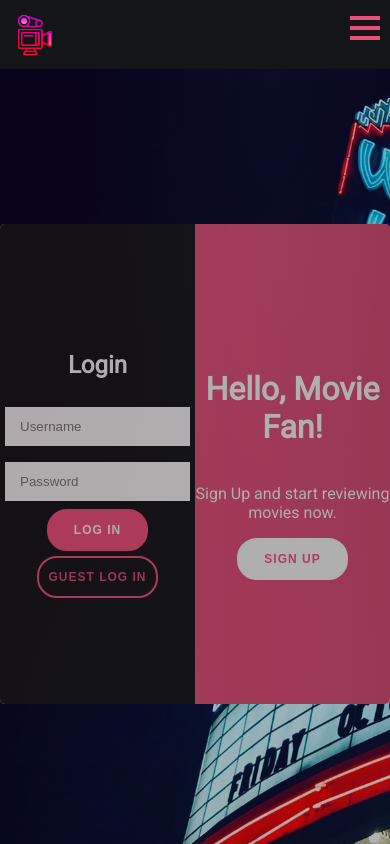
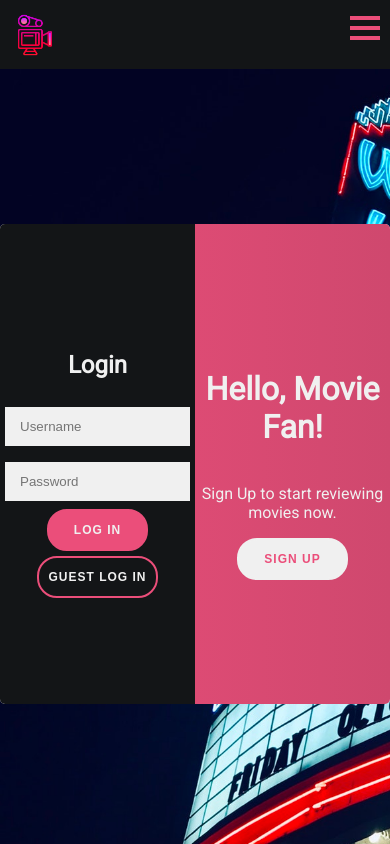
Before and after one commit to Kaleidics/reel-reviews, a React (Create React App) app: page /login in a window 390 px wide. Shown: the top 844 px of the page. Built offline with nearby package versions, Linux system fonts and the light colour scheme; no server answers.

Commit message:
fix CreatePost was removed?

```diff
--- a/src/components/Auth/Auth.css
+++ b/src/components/Auth/Auth.css
@@ -1,7 +1,7 @@
 .auth-container {
     box-sizing: border-box;
     background: url('../../assets/auth-pic.jpg') no-repeat;
-    background-size: 100%;
+    background-size: cover;
     background-attachment: fixed;
     width: 100%;
 	height: 110vh;
@@ -9,8 +9,8 @@
     justify-content: center;
     flex-direction: column;
 	align-items: center;
-    opacity: 0.7;
-    font-family: 'Roboto', sans-serif;
+    /* opacity: 0.7; */
+    font-family: 'Roboto';
 
 }
 
@@ -32,7 +32,7 @@
     border-radius: 20px;
 	border: 2px solid rgb(235, 78, 122);
 	background: none;
-	color: rgb(207, 72, 110);
+	color: #f0f0f0;
 	font-size: 12px;
     font-weight: bold;
     margin-top: 5px;
@@ -41,6 +41,10 @@
 	text-transform: uppercase;
     transition: transform 80ms ease-in;
     cursor: pointer;
+}
+
+.guest-toggle-btn:hover {
+	color: rgb(235, 78, 122);
 }
 
 .toggle-btn:hover {
@@ -174,7 +178,6 @@ button.movement:hover {
 	background-size: cover;
 	background-position: 0 0;
 	color: #f0f0f0;
-
 	left: -100%;
   	transform: translateX(0);
 	transition: transform 0.6s ease-in-out;
@@ -190,7 +193,6 @@ button.movement:hover {
 	justify-content: center;
     flex-direction: column;
     text-align: center;
-	/* padding: 0 40px; */
 	transform: translateX(0);
 	transition: transform 0.6s ease-in-out;
 }
@@ -217,9 +219,7 @@ button.movement:hover {
 }
 
 @media(max-width:720px) {
-	.auth-container {
-		background-size: cover;
-	}
+
 	.form-container form {
 		padding: 0 20px;
 	}
--- a/src/components/Auth/AuthPage.js
+++ b/src/components/Auth/AuthPage.js
@@ -43,7 +43,7 @@ export default class AuthPage extends React.Component {
                             </div>
                             <div className="overlay-panel overlay-right">
                                 <h1>Hello, Movie Fan!</h1>
-                                <p>Sign Up and start reviewing movies now.</p>
+                                <p>Sign Up to start reviewing movies now.</p>
                                 <button className="toggle-btn movement" onClick={() => {this.addClass()}}>Sign Up</button>
                             </div>
                         </div>
--- /dev/null
+++ b/src/components/CreatePost/CreatePost.js
@@ -0,0 +1,52 @@
+import React from 'react';
+import { connect } from 'react-redux';
+import { createPost } from '../../actions/index';
+import './CreatePost.css';
+
+
+export class CreatePost extends React.Component {
+    constructor(props) {
+        super(props);
+
+        this.state = {
+            movieId: this.props.data.id,
+            poster_path: this.props.data.poster_path,
+            title: this.props.data.title,
+            reviewTitle: "",
+            reviewText: "",
+            reviewScore:0
+        }
+    }
+
+    handleCreate = e => {
+        e.preventDefault();
+        this.props.createPost(this.state);
+        this.props.handleFn();
+    }
+
+    render() {
+        return (
+            <div className="review-form-container">
+                <form id="review-form" className="create-form" onSubmit={this.handleCreate}>
+                    <label htmlFor="user-review-title">Title</label>
+                    <input id="user-review-title" className="input-width" type="text" placeholder="" onChange={e => this.setState({ reviewTitle: e.target.value })} required />
+                    <label htmlFor="user-review-text">Description</label>
+                    <textarea form ="review-form" className="input-width" placeholder="" maxLength="700" cols="15" onChange={e => this.setState({ reviewText: e.target.value })} ></textarea>
+                    <label htmlFor="user-review-rating">Rating</label>
+                    <input id="user-review-rating" className="score-input" type="number" min="1" max="5" onChange={e => this.setState({ reviewScore: e.target.value })} required />
+                    <button className="submit-create">Submit</button>
+                </form>
+            </div>
+        )
+    }
+}
+
+const mapDispatchToProps = (dispatch) => {
+    return {
+        createPost: (review) => {
+            dispatch(createPost(review));
+        }
+    }
+}
+
+export default connect(null, mapDispatchToProps)(CreatePost);
```
